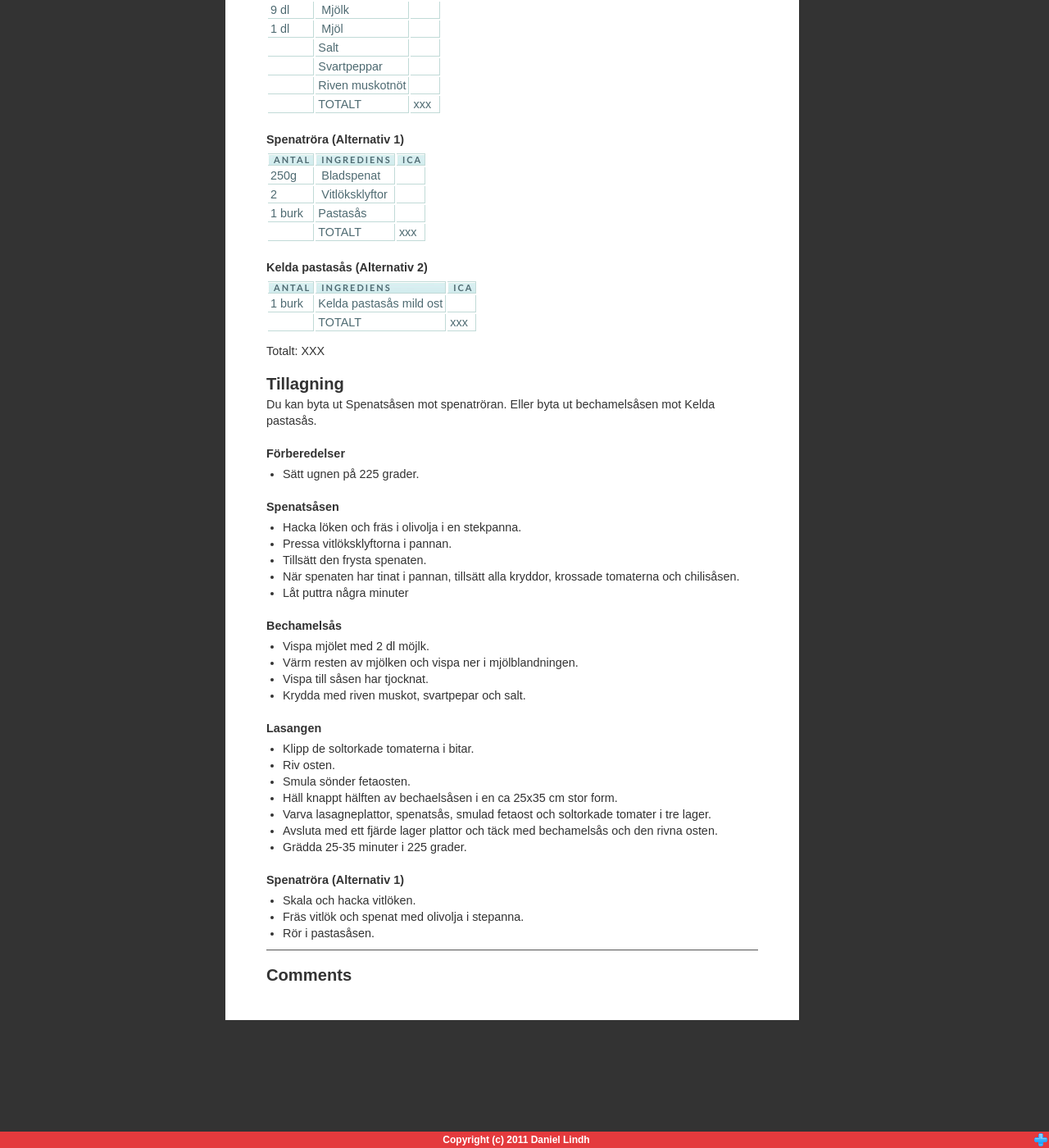
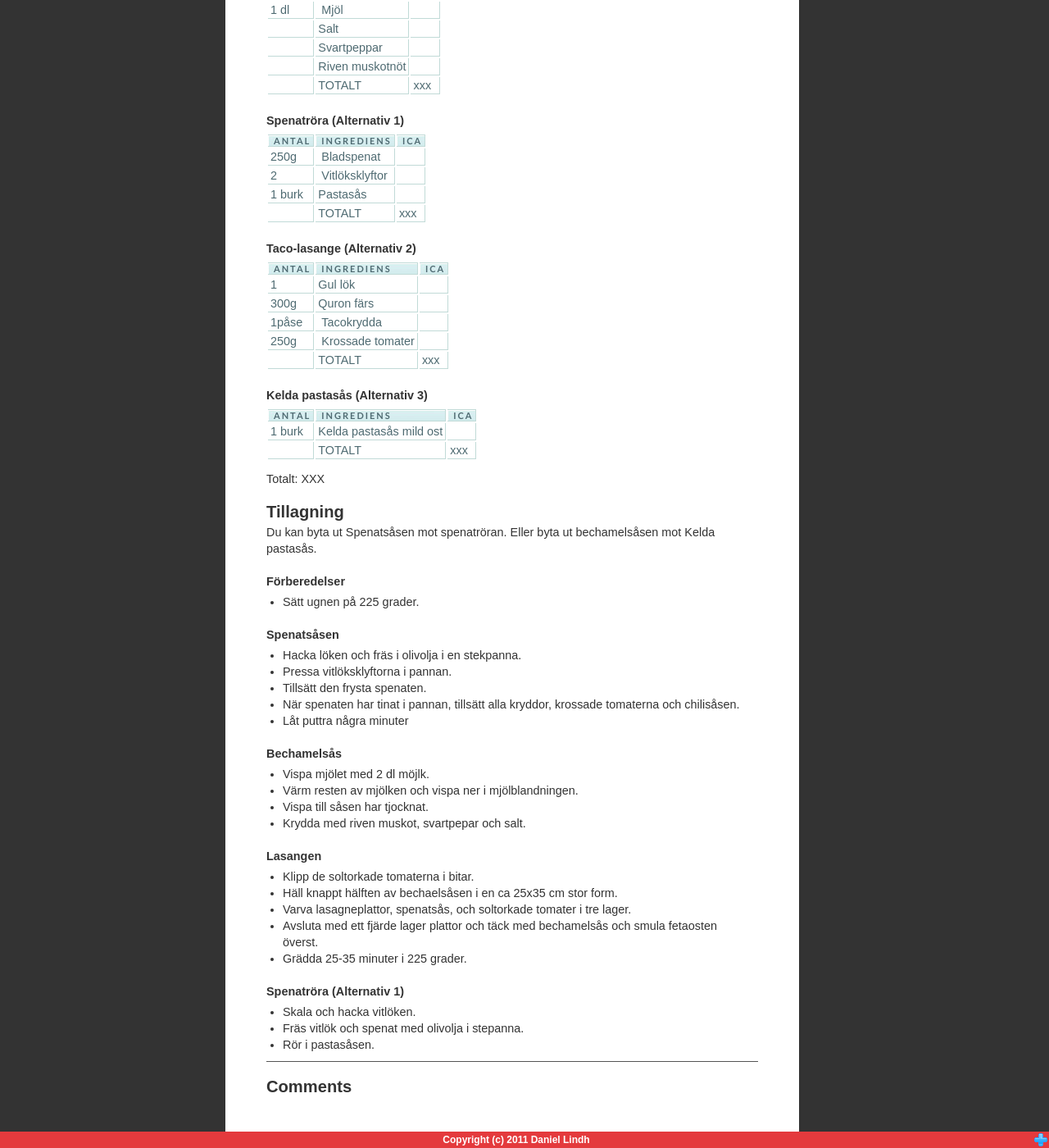
Before and after one commit to arlukin/arlukin.github.io, a Jekyll site: the page built from posts/veg_recipe/_posts/2011-09-09-Fetaost-lasagne.md, in a window 1280 px wide and 1400 px high, scrolled down 702 px. Shown: the whole window at 82% size. Built offline with Jekyll 4.4.1, drawn with Linux system fonts in a browser that asks for light colours; Markdown is read by kramdown in place of the engine named in the settings; comment, search, counter and statistics services are not loaded; some of the changed text lies outside the part shown.

Commit message:
Changed recipie for fetaost-lasange

```diff
--- a/posts/veg_recipe/_posts/2011-09-09-Fetaost-lasagne.md
+++ b/posts/veg_recipe/_posts/2011-09-09-Fetaost-lasagne.md
@@ -6,15 +6,14 @@ title: Fetaost lasagne
 ![Food]({{ site.url }}/images/food/no_image.png)
 
 >* Portioner: 4
->* Tillagningstid: xx minuter
+>* Tillagningstid: 75-85 minuter
 >* Inspirerad av: Boken vegetarisk husmanskost
 
 Antal | Ingrediens                | ICA
 ----- | ------------------------- | ---
-300g  | Lasagneplattor            |
+250g  | Lasagneplattor            |
 2dl   | Soltorkade tomater        |
-200g  | Fetost                    |
-2-3 dl| Riven ost                 |
+150g  | Fetost                    |
       | TOTALT                    | xxx
 
 ### Spenatsåsen
@@ -53,7 +52,17 @@ Antal | Ingrediens                | ICA
       | TOTALT                    | xxx
 
 
-### Kelda pastasås (Alternativ 2)
+### Taco-lasange (Alternativ 2)
+
+Antal | Ingrediens                | ICA
+----- | ------------------------- | ---
+1     | Gul lök                   |
+300g  | Quron färs                |
+1påse | Tacokrydda                |
+250g  | Krossade tomater          |
+      | TOTALT                    | xxx
+
+### Kelda pastasås (Alternativ 3)
 
 Antal | Ingrediens                | ICA
 ----- | ------------------------- | ---
@@ -90,12 +99,10 @@ Du kan byta ut Spenatsåsen mot spenatröran. Eller byta ut bechamelsåsen mot K
 ### Lasangen
 
 * Klipp de soltorkade tomaterna i bitar.
-* Riv osten.
-* Smula sönder fetaosten.
 * Häll knappt hälften av bechaelsåsen i en ca 25x35 cm stor form.
-* Varva lasagneplattor, spenatsås, smulad fetaost och soltorkade tomater i
-  tre lager.
-* Avsluta med ett fjärde lager plattor och täck med bechamelsås och den rivna osten.
+* Varva lasagneplattor, spenatsås, och soltorkade tomater i tre lager.
+* Avsluta med ett fjärde lager plattor och täck med bechamelsås och smula
+  fetaosten överst.
 * Grädda 25-35 minuter i 225 grader.
 
 ### Spenatröra (Alternativ 1)
```
Also changed, not shown: other parts of posts/veg_recipe/_posts/2011-09-09-Fetaost-lasagne.md (+1 -1 lines).
